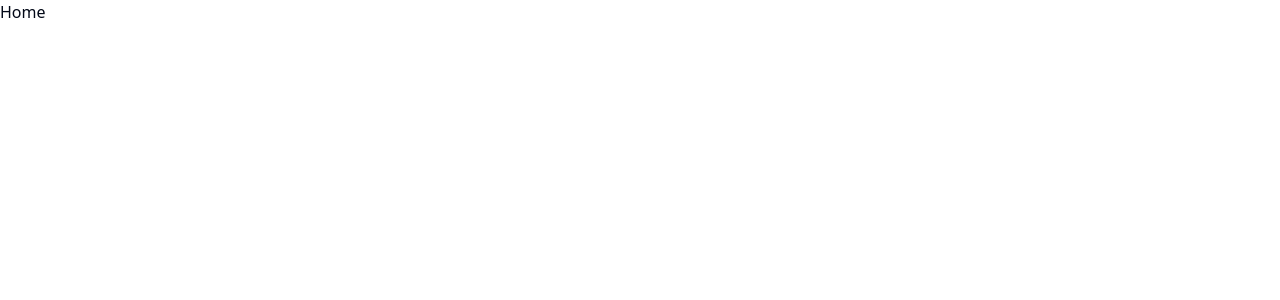
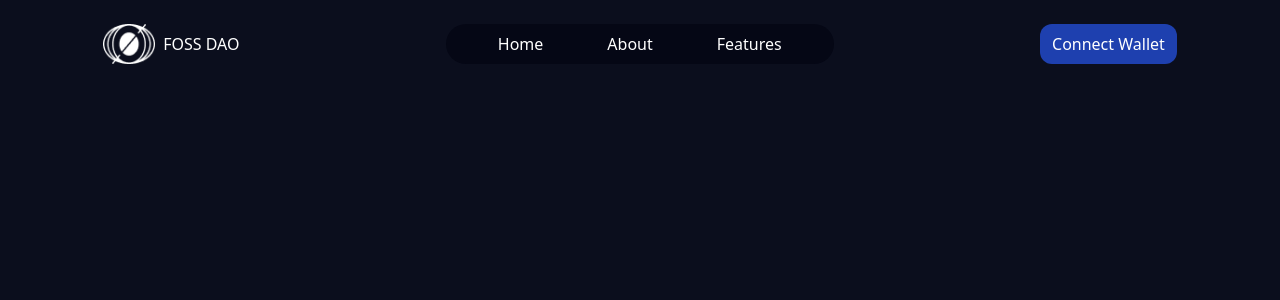
Before and after one commit to cgaswin/FOSS-DAO, a React (Vite) app in the folder client/: page / in a window 1280 px wide. Shown: the top 300 px of the page. Built offline with nearby package versions, Linux system fonts and the light colour scheme.

Commit message:
feat: added navebar

```diff
--- a/client/package.json
+++ b/client/package.json
@@ -10,11 +10,13 @@
     "preview": "vite preview"
   },
   "dependencies": {
+    "@radix-ui/react-slot": "^1.0.2",
     "class-variance-authority": "^0.7.0",
     "clsx": "^2.1.0",
     "lucide-react": "^0.330.0",
     "react": "^18.2.0",
     "react-dom": "^18.2.0",
+    "react-router-dom": "^6.22.1",
     "tailwind-merge": "^2.2.1",
     "tailwindcss-animate": "^1.0.7"
   },
--- /dev/null
+++ b/client/src/components/Navbar.tsx
@@ -0,0 +1,27 @@
+import Logo from "../assets/Logo.png";
+const Navbar = () => {
+	return (
+		<nav className="flex justify-around mt-6">
+			<div className="flex flex-row items-center gap-2">
+				<img className="h-10" src={Logo} alt="Logo" />
+				<h1>FOSS DAO</h1>
+			</div>
+			<div className="flex gap-6  bg-navBlue rounded-full  px-8 py-1">
+				<div className="hover:bg-blue-800 hover:cursor-pointer px-5 py-1 rounded-full">
+					Home
+				</div>
+				<div className="hover:bg-blue-800 hover:cursor-pointer px-5 py-1 rounded-full">
+					About
+				</div>
+				<div className="hover:bg-blue-800 hover:cursor-pointer px-5 py-1 rounded-full">
+					Features
+				</div>
+			</div>
+			<button className="bg-blue-800 hover:bg-blue-500 px-3 rounded-xl hover:cursor-pointer">
+				Connect Wallet
+			</button>
+		</nav>
+	);
+};
+
+export default Navbar;
--- a/client/src/index.css
+++ b/client/src/index.css
@@ -4,8 +4,16 @@
 
 @layer base {
 	:root {
-    --background: 0 0% 100%;
-    --foreground: 222.2 84% 4.9%;
+		--background: 230 44% 8%;
+		--foreground: 0 0% 100%;
+		/* --foreground: 222.2 84% 4.9%; */
+
+		/*
+      custom colors:
+    */
+		--navBlue: 230 63% 5%;
+
+		/*custom color end*/
 
 		--card: 0 0% 100%;
 		--card-foreground: 222.2 84% 4.9%;
--- a/client/src/pages/Home.tsx
+++ b/client/src/pages/Home.tsx
@@ -1,6 +1,10 @@
+import Navbar from "@/components/Navbar"
 const Home = () => {
   return (
-    <div>Home</div>
+    <div>
+
+      <Navbar />
+    </div>
   )
 }
 
--- a/client/tailwind.config.js
+++ b/client/tailwind.config.js
@@ -2,10 +2,10 @@
 module.exports = {
 	darkMode: ["class"],
 	content: [
-    './pages/**/*.{ts,tsx}',
-    './components/**/*.{ts,tsx}',
-    './app/**/*.{ts,tsx}',
-    './src/**/*.{ts,tsx}',
+		"./pages/**/*.{ts,tsx}",
+		"./components/**/*.{ts,tsx}",
+		"./app/**/*.{ts,tsx}",
+		"./src/**/*.{ts,tsx}",
 	],
 	prefix: "",
 	theme: {
@@ -21,6 +21,7 @@ module.exports = {
 				border: "hsl(var(--border))",
 				input: "hsl(var(--input))",
 				ring: "hsl(var(--ring))",
+				navBlue: "hsl(var(--navBlue))",
 				background: "hsl(var(--background))",
 				foreground: "hsl(var(--foreground))",
 				primary: {
@@ -74,4 +75,4 @@ module.exports = {
 		},
 	},
 	plugins: [require("tailwindcss-animate")],
-}
+};
```
Also changed, not shown: client/src/assets/Logo.png (added), 1 other file (tests, documents, lock files or other folders). Lines whose indentation alone changed are shown as unchanged.
